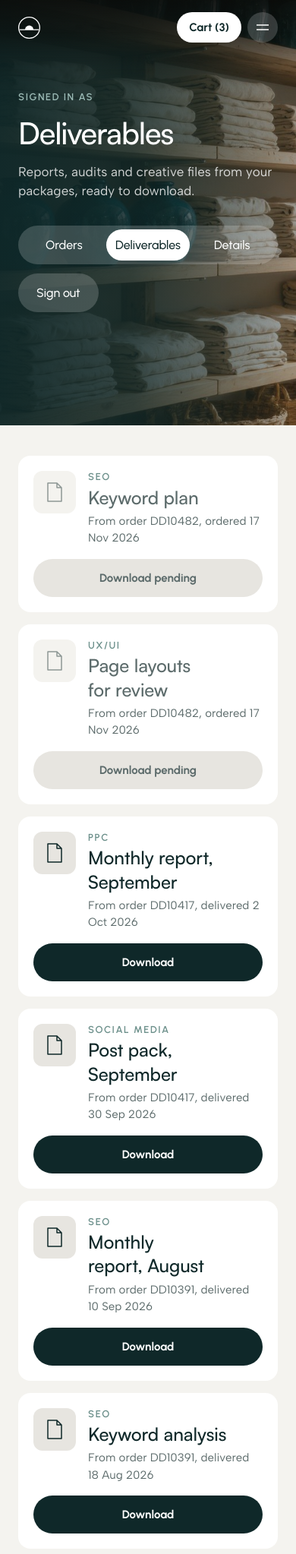
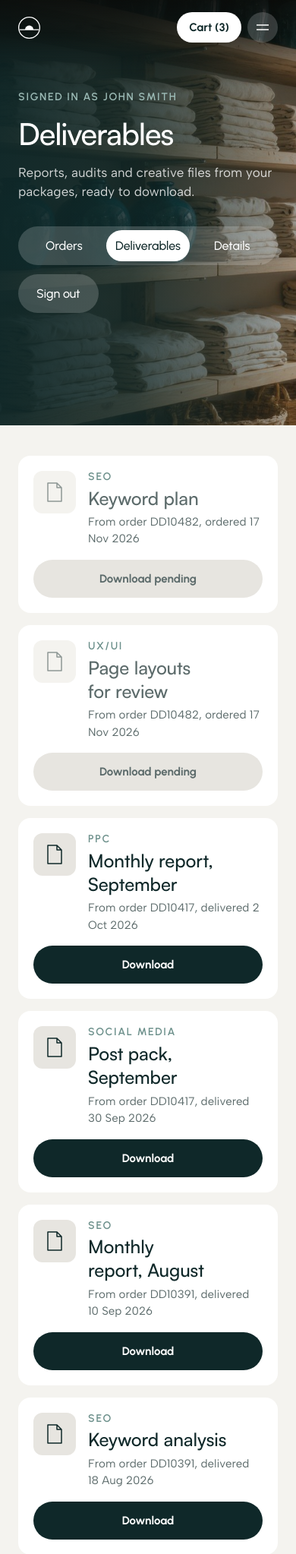
Before and after one commit to SupporthivesProjects/DiggiDesertHTML, a PHP site: page /account-deliverables.php in a window 390 px wide. Shown: the top 2046 px of the page at 76% size. Run offline with PHP 8.4, Linux system fonts and the light colour scheme.

Commit message:
dashboard

```diff
--- a/account-deliverables.php
+++ b/account-deliverables.php
@@ -5,8 +5,7 @@
   </div>
   <div class="ov"></div>
   <div class="acct-copy">
-    <p class="lbl lsage" data-r>Signed in as <span data-user-name>John Smith</span>
-    </p>
+    <p class="lbl lsage mb-fs-14" data-r>Signed in as John Smith</p>
     <h1 class="t-h1" data-lines>Deliverables</h1>
     <p class="lead" data-r>Reports, audits and creative files from your packages, ready to download.</p>
   </div>
@@ -33,7 +32,7 @@
         <path d="M37 22L31 16H19V40H37V22ZM31 16V22H37" stroke="currentColor" stroke-width="1.5" stroke-linejoin="round" />
       </svg>
       <div class="dl-copy">
-        <p class="lbl sage">SEO</p>
+        <p class="lbl sage mb-fs-14">SEO</p>
         <h2>Keyword plan</h2>
         <p class="dl-meta">From order DD10482, ordered 17 Nov 2026</p>
       </div>
@@ -48,7 +47,7 @@
         <path d="M37 22L31 16H19V40H37V22ZM31 16V22H37" stroke="currentColor" stroke-width="1.5" stroke-linejoin="round" />
       </svg>
       <div class="dl-copy">
-        <p class="lbl sage">UX/UI</p>
+        <p class="lbl sage mb-fs-14">UX/UI</p>
         <h2>Page layouts for review</h2>
         <p class="dl-meta">From order DD10482, ordered 17 Nov 2026</p>
       </div>
@@ -63,7 +62,7 @@
         <path d="M37 22L31 16H19V40H37V22ZM31 16V22H37" stroke="currentColor" stroke-width="1.5" stroke-linejoin="round" />
       </svg>
       <div class="dl-copy">
-        <p class="lbl sage">PPC</p>
+        <p class="lbl sage mb-fs-14">PPC</p>
         <h2>Monthly report, September</h2>
         <p class="dl-meta">From order DD10417, delivered 2 Oct 2026</p>
       </div>
@@ -78,7 +77,7 @@
         <path d="M37 22L31 16H19V40H37V22ZM31 16V22H37" stroke="currentColor" stroke-width="1.5" stroke-linejoin="round" />
       </svg>
       <div class="dl-copy">
-        <p class="lbl sage">Social media</p>
+        <p class="lbl sage mb-fs-14">Social media</p>
         <h2>Post pack, September</h2>
         <p class="dl-meta">From order DD10417, delivered 30 Sep 2026</p>
       </div>
@@ -93,7 +92,7 @@
         <path d="M37 22L31 16H19V40H37V22ZM31 16V22H37" stroke="currentColor" stroke-width="1.5" stroke-linejoin="round" />
       </svg>
       <div class="dl-copy">
-        <p class="lbl sage">SEO</p>
+        <p class="lbl sage mb-fs-14">SEO</p>
         <h2>Monthly report, August</h2>
         <p class="dl-meta">From order DD10391, delivered 10 Sep 2026</p>
       </div>
@@ -108,7 +107,7 @@
         <path d="M37 22L31 16H19V40H37V22ZM31 16V22H37" stroke="currentColor" stroke-width="1.5" stroke-linejoin="round" />
       </svg>
       <div class="dl-copy">
-        <p class="lbl sage">SEO</p>
+        <p class="lbl sage mb-fs-14">SEO</p>
         <h2>Keyword analysis</h2>
         <p class="dl-meta">From order DD10391, delivered 18 Aug 2026</p>
       </div>
--- a/account-details.php
+++ b/account-details.php
@@ -5,8 +5,7 @@
   </div>
   <div class="ov"></div>
   <div class="acct-copy">
-    <p class="lbl lsage" data-r>Signed in as <span data-user-name>John Smith</span>
-    </p>
+    <p class="lbl lsage mb-fs-14" data-r>Signed in as John Smith</p>
     <h1 class="t-h1" data-lines>Account details</h1>
     <p class="lead" data-r>Your details and password. Change either one at any time.</p>
   </div>
--- a/account-orders.php
+++ b/account-orders.php
@@ -5,7 +5,7 @@
   </div>
   <div class="ov"></div>
   <div class="acct-copy">
-    <p class="lbl lsage" data-r>Signed in as <span data-user-name>John Smith</span>
+    <p class="lbl lsage mb-fs-14" data-r>Signed in as John Smith
     </p>
     <h1 class="t-h1" data-lines>Orders and invoices</h1>
     <p class="lead" data-r>Every order you have placed, with its invoice ready to download.</p>
--- a/assets/devcss/sakch.css
+++ b/assets/devcss/sakch.css
@@ -0,0 +1,5 @@
+@media screen and (max-width:800px){
+    .mb-fs-14{
+        font-size: 14px !important;
+    }
+}
```
